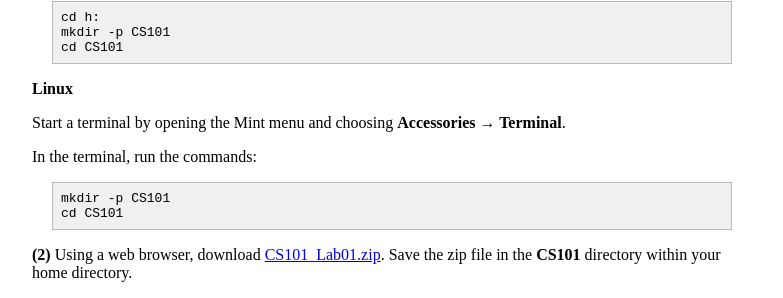
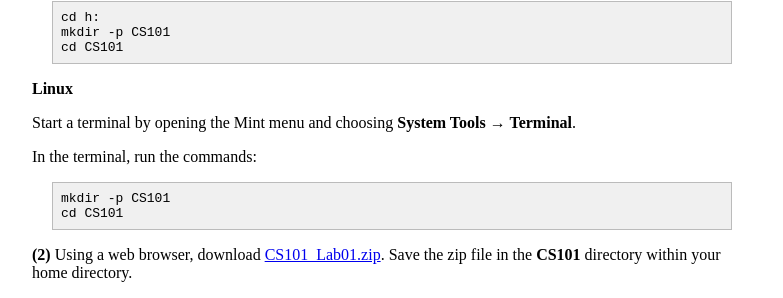
Before and after one commit to ycpcs/cs101-spring2015, a Jekyll site: the page built from labs/lab01.md, in a window 1280 px wide. Shown: the part 396-694 px from the top of the page, without its empty margins (248-1031 px from the left). Built offline with Jekyll 4.4.1, drawn with Linux system fonts in a browser that asks for light colours; Markdown is read by kramdown in place of the engine named in the settings.

Commit message:
terminal is in System Tools

```diff
--- a/labs/lab01.md
+++ b/labs/lab01.md
@@ -24,7 +24,7 @@ Once the cygwin bash shell has started, type the following commands, pressing th
 
 **Linux**
 
-Start a terminal by opening the Mint menu and choosing **Accessories &rarr; Terminal**.
+Start a terminal by opening the Mint menu and choosing **System Tools &rarr; Terminal**.
 
 In the terminal, run the commands:
 
```
